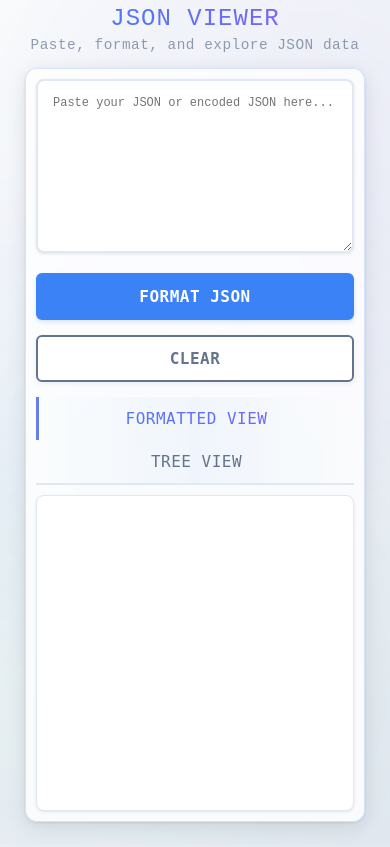
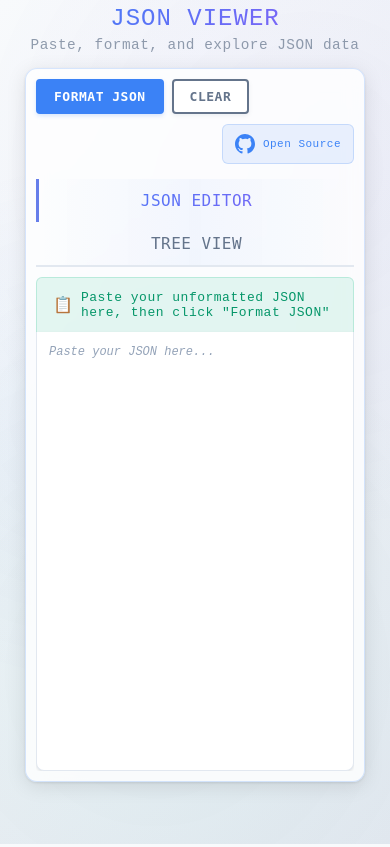
Before and after one commit to aduquehd/json-formatter, a FastAPI app: page / in a window 390 px wide. Run offline with FastAPI, Linux system fonts and the light colour scheme.

Commit message:
Updated styles

```diff
--- a/static/css/styles.css
+++ b/static/css/styles.css
@@ -32,7 +32,7 @@ body::before {
 .container {
     max-width: none;
     margin: 0;
-    padding: 10px 55px 55px 55px;
+    padding: 10px 55px 45px 55px;
     min-height: 100vh;
     width: 100vw;
     box-sizing: border-box;
@@ -69,15 +69,61 @@ main {
     border-radius: 12px;
     padding: 15px;
     box-shadow: 0 4px 20px rgba(0, 0, 0, 0.1), 0 1px 3px rgba(0, 0, 0, 0.1);
-    height: calc(100vh - 170px);
+    height: calc(100vh - 180px);
     display: flex;
     flex-direction: column;
     backdrop-filter: blur(10px);
 }
 
-.input-section {
+.top-section {
+    display: flex;
+    justify-content: space-between;
+    align-items: center;
     margin-bottom: 15px;
+}
+
+.button-group {
+    display: flex;
+    gap: 10px;
+    flex-wrap: wrap;
+    justify-content: flex-start;
+}
+
+.github-link {
+    display: flex;
+    align-items: center;
+    justify-content: center;
+    gap: 8px;
+    padding: 8px 12px;
+    border-radius: 6px;
+    background: rgba(59, 130, 246, 0.1);
+    border: 1px solid rgba(59, 130, 246, 0.2);
+    color: #3b82f6;
+    text-decoration: none;
+    transition: all 0.3s ease;
+    height: 40px;
+}
+
+.github-link:hover {
+    background: rgba(59, 130, 246, 0.2);
+    border-color: rgba(59, 130, 246, 0.3);
+    color: #2563eb;
+    transform: translateY(-1px);
+    box-shadow: 0 2px 8px rgba(59, 130, 246, 0.2);
+}
+
+.github-icon {
+    width: 20px;
+    height: 20px;
     flex-shrink: 0;
+}
+
+.github-text {
+    font-family: 'JetBrains Mono', 'Fira Code', 'Courier New', monospace;
+    font-size: 12px;
+    font-weight: 500;
+    letter-spacing: 0.5px;
+    white-space: nowrap;
 }
 
 #jsonInput {
@@ -102,18 +148,12 @@ main {
     background: #ffffff;
 }
 
-.button-group {
-    display: flex;
-    gap: 15px;
-    margin-top: 15px;
-    flex-wrap: wrap;
-}
 
 .btn {
-    padding: 12px 24px;
+    padding: 8px 16px;
     border: 2px solid #3b82f6;
-    border-radius: 6px;
-    font-size: 16px;
+    border-radius: 4px;
+    font-size: 13px;
     font-weight: 600;
     cursor: pointer;
     transition: all 0.3s ease;
@@ -198,6 +238,7 @@ main {
     display: flex;
     flex-direction: column;
     min-height: 0;
+    overflow: hidden;
 }
 
 .tab-content {
@@ -205,9 +246,15 @@ main {
     animation: fadeIn 0.3s ease;
     flex: 1;
     min-height: 0;
+    overflow: hidden;
 }
 
 .tab-content.active {
+    display: flex;
+    flex-direction: column;
+}
+
+#tree-tab.active {
     display: block;
 }
 
@@ -344,9 +391,100 @@ main {
     display: none;
 }
 
+.paste-hint {
+    display: flex;
+    align-items: center;
+    gap: 8px;
+    padding: 12px 16px;
+    background: rgba(16, 185, 129, 0.1);
+    border: 1px solid rgba(16, 185, 129, 0.2);
+    border-radius: 6px 6px 0 0;
+    font-size: 13px;
+    color: #059669;
+    font-weight: 500;
+    border-bottom: none;
+}
+
+.paste-icon {
+    font-size: 16px;
+}
+
+.paste-text {
+    font-family: 'JetBrains Mono', 'Fira Code', 'Courier New', monospace;
+    letter-spacing: 0.5px;
+}
+
+.edit-hint {
+    display: none;
+    align-items: center;
+    gap: 8px;
+    padding: 8px 12px;
+    background: rgba(59, 130, 246, 0.1);
+    border: 1px solid rgba(59, 130, 246, 0.2);
+    border-radius: 6px 6px 0 0;
+    font-size: 12px;
+    color: #3b82f6;
+    font-weight: 500;
+    border-bottom: none;
+}
+
+.edit-icon {
+    font-size: 14px;
+}
+
+.edit-text {
+    font-family: 'JetBrains Mono', 'Fira Code', 'Courier New', monospace;
+    letter-spacing: 0.5px;
+}
+
+.json-output {
+    min-height: 200px;
+    cursor: text;
+    flex: 1;
+    overflow-y: auto;
+    max-height: none;
+}
+
+.json-output:empty::before {
+    content: 'Paste your JSON here...';
+    color: #94a3b8;
+    font-style: italic;
+    pointer-events: none;
+}
+
+.json-output[contenteditable="true"] {
+    border-radius: 0 0 8px 8px;
+    border-top: none;
+    outline: none;
+    transition: all 0.3s ease;
+}
+
+.json-output.paste-mode {
+    border-radius: 0 0 8px 8px;
+    border-top: none;
+}
+
+.json-output.formatted-mode {
+    border-radius: 8px;
+    border-top: 1px solid #e2e8f0;
+}
+
+.json-output[contenteditable="true"]:focus {
+    box-shadow: 0 0 0 3px rgba(59, 130, 246, 0.1), 0 1px 3px rgba(0, 0, 0, 0.1);
+    background: #fefefe;
+}
+
+.json-output[contenteditable="true"]:hover {
+    background: #fefefe;
+    border-color: #cbd5e1;
+}
+
+
+
+
 @media (max-width: 768px) {
     .container {
-        padding: 8px 35px 35px 35px;
+        padding: 8px 35px 45px 35px;
     }
 
     header h1 {
@@ -355,15 +493,31 @@ main {
 
     main {
         padding: 12px;
-        height: calc(100vh - 114px);
+        height: calc(100vh - 140px);
+    }
+
+    .top-section {
+        flex-direction: column;
+        align-items: flex-start;
+        gap: 10px;
     }
 
     .button-group {
-        flex-direction: column;
+        flex-direction: row;
+        gap: 8px;
+    }
+
+    .github-link {
+        align-self: flex-end;
+    }
+
+    .github-text {
+        font-size: 11px;
     }
 
     .btn {
-        width: 100%;
+        flex: 0 0 auto;
+        min-width: auto;
     }
 
     .tabs {
@@ -383,11 +537,11 @@ main {
 
 @media (max-width: 480px) {
     .container {
-        padding: 5px 25px 25px 25px;
+        padding: 5px 25px 45px 25px;
     }
 
     main {
-        height: calc(100vh - 90px);
+        height: calc(100vh - 130px);
         padding: 10px;
     }
 
--- a/static/js/app.js
+++ b/static/js/app.js
@@ -2,10 +2,11 @@
 class JSONViewer {
     constructor() {
         this.initializeElements();
+        this.configureToastr();
         this.bindEvents();
+        this.isFormatted = false;
     }
     initializeElements() {
-        this.jsonInput = document.getElementById('jsonInput');
         this.formattedOutput = document.getElementById('formattedOutput');
         this.treeOutput = document.getElementById('treeOutput');
         this.errorMessage = document.getElementById('errorMessage');
@@ -13,6 +14,29 @@ class JSONViewer {
         this.clearBtn = document.getElementById('clearBtn');
         this.tabBtns = document.querySelectorAll('.tab-btn');
         this.tabContents = document.querySelectorAll('.tab-content');
+        this.pasteHint = document.getElementById('pasteHint');
+        this.editHint = document.getElementById('editHint');
+    }
+    configureToastr() {
+        if (typeof toastr !== 'undefined') {
+            toastr.options = {
+                "closeButton": true,
+                "debug": false,
+                "newestOnTop": true,
+                "progressBar": true,
+                "positionClass": "toast-top-right",
+                "preventDuplicates": false,
+                "onclick": null,
+                "showDuration": "300",
+                "hideDuration": "1000",
+                "timeOut": "3000",
+                "extendedTimeOut": "1000",
+                "showEasing": "swing",
+                "hideEasing": "linear",
+                "showMethod": "fadeIn",
+                "hideMethod": "fadeOut",
+            };
+        }
     }
     bindEvents() {
         this.formatBtn.addEventListener('click', () => this.formatJSON());
@@ -26,12 +50,29 @@ class JSONViewer {
                 }
             });
         });
-        this.jsonInput.addEventListener('input', () => this.hideError());
+        this.formattedOutput.addEventListener('input', () => this.hideError());
+        this.formattedOutput.addEventListener('blur', () => {
+            if (this.isFormatted) {
+                this.handleFormattedEdit();
+            }
+        });
+        this.formattedOutput.addEventListener('keydown', (e) => {
+            if (e.ctrlKey && e.key === 's') {
+                e.preventDefault();
+                if (this.isFormatted) {
+                    this.handleFormattedEdit();
+                } else {
+                    this.formatJSON();
+                }
+            }
+        });
+        this.formattedOutput.addEventListener('paste', (e) => this.handlePaste(e));
     }
     formatJSON() {
-        const input = this.jsonInput.value.trim();
+        const input = this.formattedOutput.textContent?.trim() || '';
         if (!input) {
-            this.showError('Please enter some JSON data');
+            this.showError('Please paste some JSON data first');
+            this.formattedOutput.focus();
             return;
         }
         try {
@@ -46,10 +87,13 @@ class JSONViewer {
             const formattedJSON = JSON.stringify(parsedJSON, null, 2);
             this.formattedOutput.textContent = formattedJSON;
             this.generateTreeView(parsedJSON);
+            this.showFormattedMode();
             this.hideError();
+            this.showSuccess('JSON formatted successfully! Now you can edit it directly.');
         }
         catch (error) {
             this.showError(`Invalid JSON: ${error instanceof Error ? error.message : 'Unknown error'}`);
+            this.formattedOutput.focus();
         }
     }
     generateTreeView(data) {
@@ -145,17 +189,95 @@ class JSONViewer {
         }
     }
     clearAll() {
-        this.jsonInput.value = '';
         this.formattedOutput.textContent = '';
         this.treeOutput.innerHTML = '';
         this.hideError();
+        this.showPasteMode();
+    }
+    showPasteMode() {
+        this.isFormatted = false;
+        this.pasteHint.style.display = 'flex';
+        this.editHint.style.display = 'none';
+        this.formattedOutput.classList.add('paste-mode');
+        this.formattedOutput.classList.remove('formatted-mode');
+        this.formatBtn.textContent = 'Format JSON';
+    }
+    showFormattedMode() {
+        this.isFormatted = true;
+        this.pasteHint.style.display = 'none';
+        this.editHint.style.display = 'flex';
+        this.formattedOutput.classList.remove('paste-mode');
+        this.formattedOutput.classList.add('formatted-mode');
+        this.formatBtn.textContent = 'Re-format JSON';
+    }
+    handleFormattedEdit() {
+        if (!this.isFormatted) return;
+
+        const editedContent = this.formattedOutput.textContent || '';
+
+        try {
+            const parsedJSON = JSON.parse(editedContent);
+            this.generateTreeView(parsedJSON);
+            this.hideError();
+            this.showSuccess('Changes saved successfully!');
+        } catch (error) {
+            this.showError(`Invalid JSON: ${error instanceof Error ? error.message : 'Unknown error'}`);
+            setTimeout(() => {
+                this.formattedOutput.focus();
+            }, 100);
+        }
     }
     showError(message) {
-        this.errorMessage.textContent = message;
-        this.errorMessage.classList.remove('hidden');
+        toastr.error(message);
     }
     hideError() {
-        this.errorMessage.classList.add('hidden');
+        toastr.clear();
+    }
+    showSuccess(message) {
+        toastr.success(message);
+    }
+
+    handlePaste(e) {
+        e.preventDefault();
+
+        const clipboardData = e.clipboardData || window.clipboardData;
+
+        // Check if clipboard contains files (images, etc.)
+        if (clipboardData.files && clipboardData.files.length > 0) {
+            this.showError('Only text content is allowed. Images and files cannot be pasted.');
+            return;
+        }
+
+        // Get text data only
+        const pastedText = clipboardData.getData('text/plain') || clipboardData.getData('text');
+
+        if (!pastedText) {
+            this.showError('No text content found in clipboard.');
+            return;
+        }
+
+        // Insert the text at cursor position or replace selection
+        const selection = window.getSelection();
+        if (selection.rangeCount > 0) {
+            const range = selection.getRangeAt(0);
+            range.deleteContents();
+            range.insertNode(document.createTextNode(pastedText));
+
+            // Move cursor to end of inserted text
+            range.collapse(false);
+            selection.removeAllRanges();
+            selection.addRange(range);
+        } else {
+            // Fallback: append to end
+            this.formattedOutput.textContent += pastedText;
+        }
+
+        // Trigger paste mode if not formatted
+        setTimeout(() => {
+            if (!this.isFormatted) {
+                this.showPasteMode();
+            }
+        }, 10);
     }
 }
 document.addEventListener('DOMContentLoaded', () => {
--- a/templates/index.html
+++ b/templates/index.html
@@ -5,6 +5,7 @@
     <meta name="viewport" content="width=device-width, initial-scale=1.0">
     <title>{{ title }}</title>
     <link rel="stylesheet" href="{{ url_for('static', path='/css/styles.css') }}">
+    <link rel="stylesheet" href="https://cdnjs.cloudflare.com/ajax/libs/toastr.js/latest/toastr.min.css">
 </head>
 <body>
     <div class="container">
@@ -14,26 +15,35 @@
         </header>
 
         <main>
-            <div class="input-section">
-                <textarea
-                    id="jsonInput"
-                    placeholder="Paste your JSON or encoded JSON here..."
-                    rows="10"
-                ></textarea>
+            <div class="top-section">
                 <div class="button-group">
                     <button id="formatBtn" class="btn btn-primary">Format JSON</button>
                     <button id="clearBtn" class="btn btn-secondary">Clear</button>
                 </div>
+                <a href="https://github.com/aduquehd/json-viewer" target="_blank" rel="noopener noreferrer" class="github-link" title="View on GitHub">
+                    <svg class="github-icon" viewBox="0 0 24 24" fill="currentColor">
+                        <path d="M12 0C5.374 0 0 5.373 0 12 0 17.302 3.438 21.8 8.207 23.387c.599.111.793-.261.793-.577v-2.234c-3.338.726-4.033-1.416-4.033-1.416-.546-1.387-1.333-1.756-1.333-1.756-1.089-.745.083-.729.083-.729 1.205.084 1.839 1.237 1.839 1.237 1.07 1.834 2.807 1.304 3.492.997.107-.775.418-1.305.762-1.604-2.665-.305-5.467-1.334-5.467-5.931 0-1.311.469-2.381 1.236-3.221-.124-.303-.535-1.524.117-3.176 0 0 1.008-.322 3.301 1.23A11.509 11.509 0 0112 5.803c1.02.005 2.047.138 3.006.404 2.291-1.552 3.297-1.23 3.297-1.23.653 1.653.242 2.874.118 3.176.77.84 1.235 1.911 1.235 3.221 0 4.609-2.807 5.624-5.479 5.921.43.372.823 1.102.823 2.222v3.293c0 .319.192.694.801.576C20.566 21.797 24 17.3 24 12c0-6.627-5.373-12-12-12z"/>
+                    </svg>
+                    <span class="github-text">Open Source</span>
+                </a>
             </div>
 
             <div class="tabs">
-                <button class="tab-btn active" data-tab="formatted">Formatted View</button>
+                <button class="tab-btn active" data-tab="formatted">JSON Editor</button>
                 <button class="tab-btn" data-tab="tree">Tree View</button>
             </div>
 
             <div class="output-section">
                 <div id="formatted-tab" class="tab-content active">
-                    <pre id="formattedOutput" class="json-output"></pre>
+                    <div class="paste-hint" id="pasteHint">
+                        <span class="paste-icon">📋</span>
+                        <span class="paste-text">Paste your unformatted JSON here, then click "Format JSON"</span>
+                    </div>
+                    <div class="edit-hint" id="editHint">
+                        <span class="edit-icon">✏️</span>
+                        <span class="edit-text">Click to edit JSON directly • Ctrl+S or click outside to save</span>
+                    </div>
+                    <pre id="formattedOutput" class="json-output" contenteditable="true" spellcheck="false"></pre>
                 </div>
                 <div id="tree-tab" class="tab-content">
                     <div id="treeOutput" class="tree-output"></div>
@@ -44,6 +54,8 @@
         </main>
     </div>
 
+    <script src="https://cdnjs.cloudflare.com/ajax/libs/jquery/3.7.1/jquery.min.js"></script>
+    <script src="https://cdnjs.cloudflare.com/ajax/libs/toastr.js/latest/toastr.min.js"></script>
     <script src="{{ url_for('static', path='/js/app.js') }}"></script>
 </body>
 </html>
```
